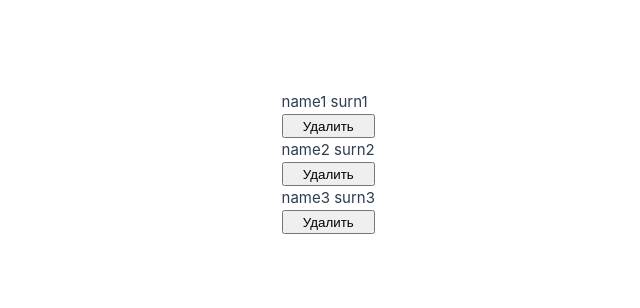
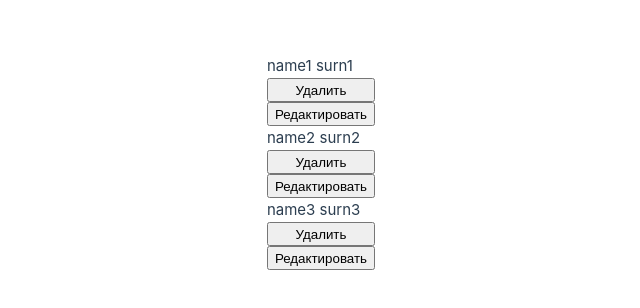
Before and after one commit to LeoonWi/Vue3_Exercises, a Vue app: page / in a window 1280 px wide. Shown: the part 238-546 px from the top of the page, without its empty margins (265-905 px from the left). Built offline with nearby package versions, Linux system fonts and the light colour scheme.

Commit message:
Реактивное редактирование

```diff
--- a/src/App.vue
+++ b/src/App.vue
@@ -31,6 +31,15 @@
 			this.users = this.users.filter((user) => {
 				return user.id !== id;
 			})
+		},
+		change(id, name, surn) {
+			this.users = this.users.map((user) => {
+				if (user.id === id) {
+					user.name = name;
+					user.surn = surn;
+				}
+				return user;
+			});
 		}
     }
   }
@@ -42,6 +51,7 @@
 	:name = "user.name"
 	:surn = "user.surn"
 	@remove = "remove"
+	@change = "change"
 	:key = "user.id"/>
 </template>
 
--- a/src/components/Employee.vue
+++ b/src/components/Employee.vue
@@ -5,16 +5,34 @@
             name: String,
             surn: String
         },
-        emits: ['remove'],
+        emits: ['remove', 'change'],
         data() {
             return {
-
+                Edit: false,
+                newName: this.name,
+                newSurn: this.surn,
             };
         },
+        methods: {
+            isEdit() {
+                this.Edit = true;
+            },
+            isSave() {
+                this.Edit = false;
+                this.$emit('change', this.id, this.newName, this.newSurn);
+            },
+        }
     }
 </script>
 
 <template>
-   <p>{{ name }} {{ surn }}</p><br>
-   <button @click="$emit('remove', id)">Удалить</button><br>
+    <template v-if="!Edit">
+        <p>{{ name }} {{ surn }}</p><br>
+        <button @click="$emit('remove', id)">Удалить</button><br>
+        <button @click="isEdit">Редактировать</button><br>
+    </template>
+    <template v-if="Edit">
+        <p><input v-model="newName"> <input v-model="newSurn"></p><br>
+        <button @click="isSave">Сохранить</button>
+    </template>
 </template>
```
